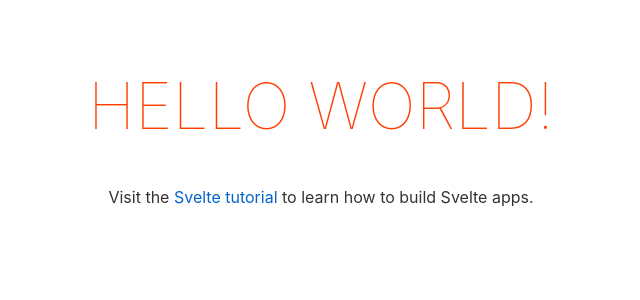
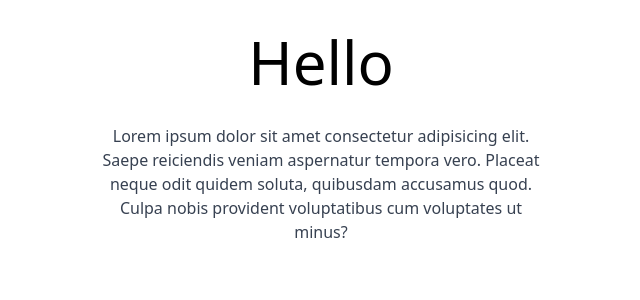
Before and after one commit to AlvaroDziadzio/touhou-slot-machine, a Svelte app: page / in a window 1280 px wide. Shown: the top 300 px of the page, without its empty margins (319-959 px from the left). Built offline with nearby package versions, Linux system fonts and the light colour scheme.

Commit message:
🚧 Add Tailwind CSS

```diff
--- /dev/null
+++ b/postcss.config.js
@@ -0,0 +1,6 @@
+module.exports = {
+  plugins: {
+    tailwindcss: {},
+    autoprefixer: {},
+  },
+}
--- a/public/global.css
+++ /dev/null
@@ -1,63 +0,0 @@
-html, body {
-	position: relative;
-	width: 100%;
-	height: 100%;
-}
-
-body {
-	color: #333;
-	margin: 0;
-	padding: 8px;
-	box-sizing: border-box;
-	font-family: -apple-system, BlinkMacSystemFont, "Segoe UI", Roboto, Oxygen-Sans, Ubuntu, Cantarell, "Helvetica Neue", sans-serif;
-}
-
-a {
-	color: rgb(0,100,200);
-	text-decoration: none;
-}
-
-a:hover {
-	text-decoration: underline;
-}
-
-a:visited {
-	color: rgb(0,80,160);
-}
-
-label {
-	display: block;
-}
-
-input, button, select, textarea {
-	font-family: inherit;
-	font-size: inherit;
-	-webkit-padding: 0.4em 0;
-	padding: 0.4em;
-	margin: 0 0 0.5em 0;
-	box-sizing: border-box;
-	border: 1px solid #ccc;
-	border-radius: 2px;
-}
-
-input:disabled {
-	color: #ccc;
-}
-
-button {
-	color: #333;
-	background-color: #f4f4f4;
-	outline: none;
-}
-
-button:disabled {
-	color: #999;
-}
-
-button:not(:disabled):active {
-	background-color: #ddd;
-}
-
-button:focus {
-	border-color: #666;
-}
--- a/public/index.html
+++ b/public/index.html
@@ -7,7 +7,6 @@
 	<title>Svelte app</title>
 
 	<link rel='icon' type='image/png' href='/favicon.png'>
-	<link rel='stylesheet' href='/global.css'>
 	<link rel='stylesheet' href='/build/bundle.css'>
 
 	<script defer src='/build/bundle.js'></script>
--- a/rollup.config.js
+++ b/rollup.config.js
@@ -4,6 +4,7 @@ import resolve from '@rollup/plugin-node-resolve';
 import livereload from 'rollup-plugin-livereload';
 import { terser } from 'rollup-plugin-terser';
 import css from 'rollup-plugin-css-only';
+import sveltePreprocess from "svelte-preprocess";
 
 const production = !process.env.ROLLUP_WATCH;
 
@@ -31,7 +32,7 @@ function serve() {
 export default {
 	input: 'src/main.js',
 	output: {
-		sourcemap: true,
+		sourcemap: !production,
 		format: 'iife',
 		name: 'app',
 		file: 'public/build/bundle.js'
@@ -41,11 +42,23 @@ export default {
 			compilerOptions: {
 				// enable run-time checks when not in production
 				dev: !production
-			}
+			},
+			preprocess: sveltePreprocess({
+				sourceMap: !production,
+				postcss: {
+					plugins: [
+						require("tailwindcss"),
+						require("autoprefixer"),
+					],
+				}
+			}),
 		}),
+
+
 		// we'll extract any component CSS out into
 		// a separate file - better for performance
 		css({ output: 'bundle.css' }),
+
 
 		// If you have external dependencies installed from
 		// npm, you'll most likely need these plugins. In
@@ -58,13 +71,16 @@ export default {
 		}),
 		commonjs(),
 
+
 		// In dev mode, call `npm run start` once
 		// the bundle has been generated
 		!production && serve(),
 
+
 		// Watch the `public` directory and refresh the
 		// browser on changes when not in production
 		!production && livereload('public'),
+
 
 		// If we're building for production (npm run build
 		// instead of npm run dev), minify
--- a/src/App.svelte
+++ b/src/App.svelte
@@ -1,30 +1,10 @@
 <script>
-	export let name;
+import Tailwind from "./Tailwind.svelte";
+
 </script>
+<Tailwind/>
 
-<main>
-	<h1>Hello {name}!</h1>
-	<p>Visit the <a href="https://svelte.dev/tutorial">Svelte tutorial</a> to learn how to build Svelte apps.</p>
+<main class="max-w-md mx-auto">
+	<h1 class="text-6xl text-center my-8">Hello</h1>
+	<p class="w-50 text-center text-gray-700">Lorem ipsum dolor sit amet consectetur adipisicing elit. Saepe reiciendis veniam aspernatur tempora vero. Placeat neque odit quidem soluta, quibusdam accusamus quod. Culpa nobis provident voluptatibus cum voluptates ut minus?</p>
 </main>
-
-<style>
-	main {
-		text-align: center;
-		padding: 1em;
-		max-width: 240px;
-		margin: 0 auto;
-	}
-
-	h1 {
-		color: #ff3e00;
-		text-transform: uppercase;
-		font-size: 4em;
-		font-weight: 100;
-	}
-
-	@media (min-width: 640px) {
-		main {
-			max-width: none;
-		}
-	}
-</style>
--- /dev/null
+++ b/src/Tailwind.svelte
@@ -0,0 +1,6 @@
+
+<style global>
+	@tailwind base;
+	@tailwind components;
+	@tailwind utilities;
+</style>
--- a/src/main.js
+++ b/src/main.js
@@ -2,9 +2,6 @@ import App from './App.svelte';
 
 const app = new App({
 	target: document.body,
-	props: {
-		name: 'world'
-	}
 });
 
 export default app;
--- /dev/null
+++ b/tailwind.config.js
@@ -0,0 +1,20 @@
+module.exports = {
+  purge: {
+    enabled: !process.env.ROLLUP_WATCH,
+    content: ['./public/index.html', './src/**/*.svelte'],
+    options: {
+      defaultExtractor: content => [
+        ...(content.match(/[^<>"'`\s]*[^<>"'`\s:]/g) || []),
+        ...(content.match(/(?<=class:)[^=>\/\s]*/g) || []),
+      ],
+    },
+  },
+  darkMode: false, // or 'media' or 'class'
+  theme: {
+    extend: {},
+  },
+  variants: {
+    extend: {},
+  },
+  plugins: [],
+}
```
Also changed, not shown: package.json (+6 -1 lines), 1 other file (tests, documents, lock files or other folders).
